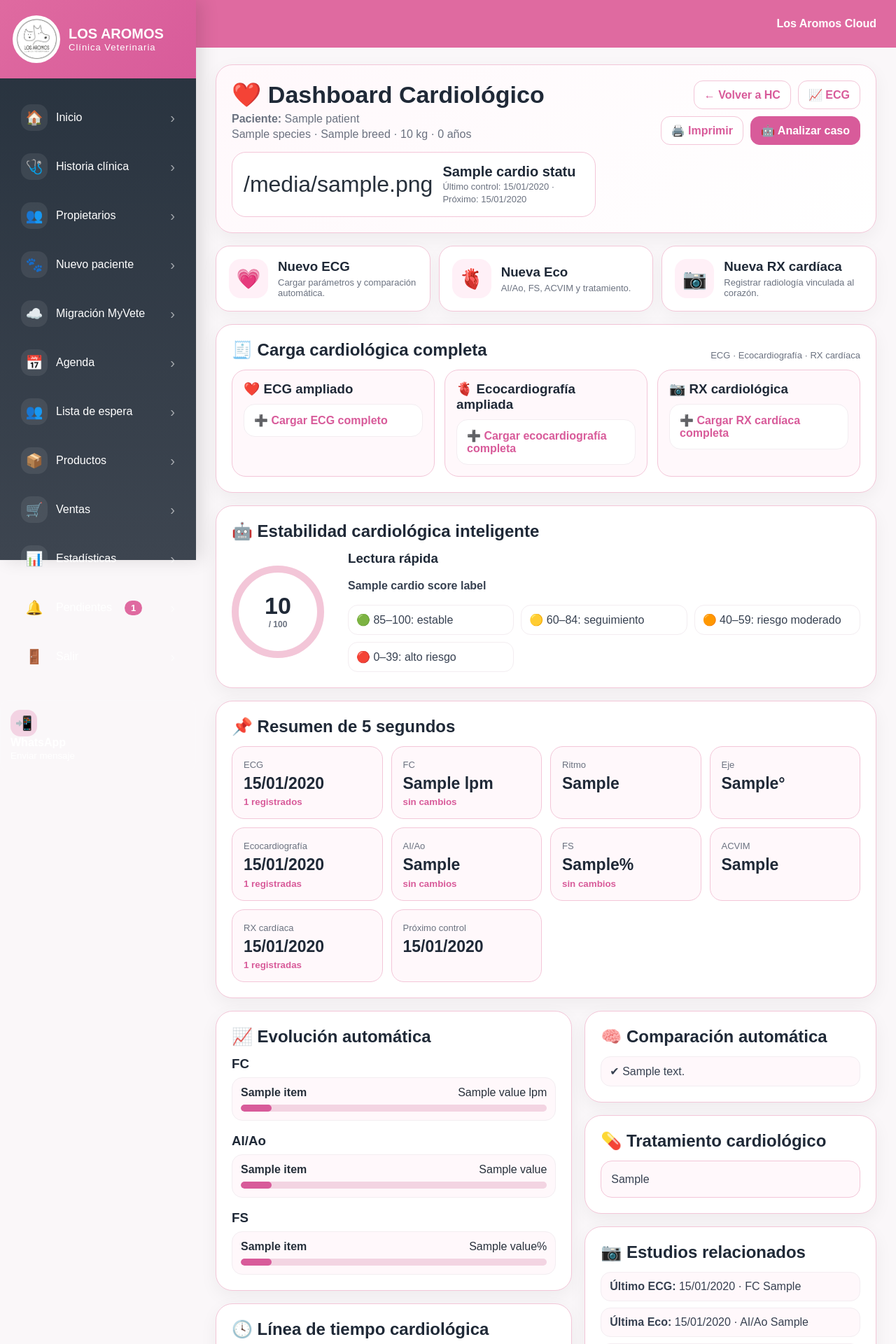
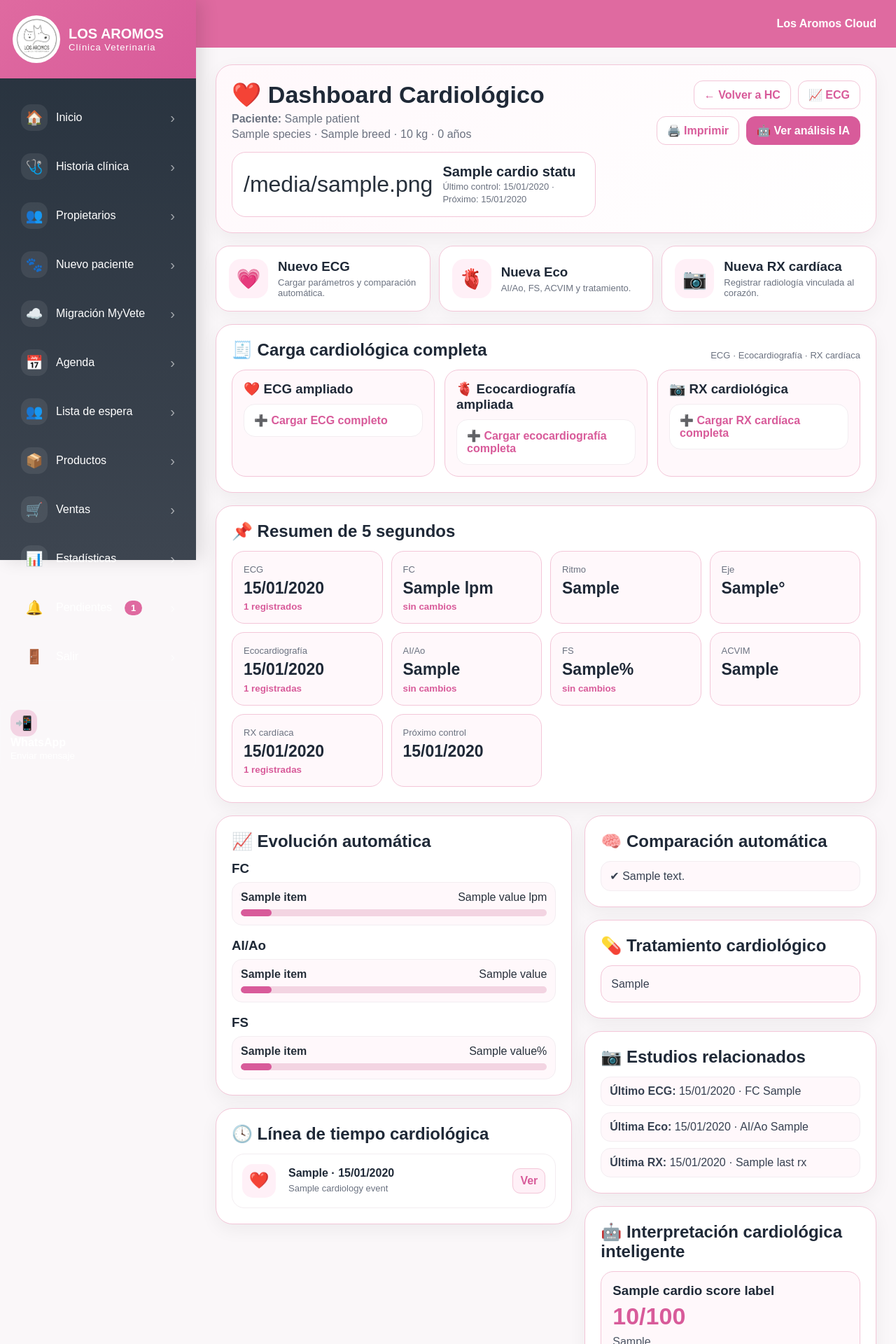
Before and after one commit to clinicaveterinaria-arch/los-aromos-cloud, a FastAPI app: template app/templates/patient_cardiology.html in a window 1280 px wide. Shown: the top 1920 px of the page at 70% size. Run offline with FastAPI, Linux system fonts and the light colour scheme; the template is opened without the code that fills it: most values are stand-ins (such as "Sample title", 1, 10 or a date in 2020); parts of the project's set-up code (start-up, migrations or seed data) failed here and were passed over.

Commit message:
Update patient_cardiology.html

```diff
--- a/app/templates/patient_cardiology.html
+++ b/app/templates/patient_cardiology.html
@@ -153,7 +153,7 @@
             <a href="/patients/{{ patient.id }}" class="cardio-btn">← Volver a HC</a>
             <a href="/patients/{{ patient.id }}/cardiology/ecg" class="cardio-btn">📈 ECG</a>
             <a href="/patients/{{ patient.id }}/print" target="_blank" class="cardio-btn">🖨️ Imprimir</a>
-            <a href="#" class="cardio-btn primary" onclick="alert('Próximamente: análisis cardiológico automático.'); return false;">🤖 Analizar caso</a>
+            <a href="#ia-cardiologica" class="cardio-btn primary">🤖 Ver análisis IA</a>
         </div>
     </div>
 
@@ -282,40 +282,6 @@
                 </details>
             </div>
 
-        </div>
-    </div>
-
-    <div class="cardio-card">
-        <h2>🤖 Estabilidad cardiológica inteligente</h2>
-        <div class="ai-score-wrap">
-            <div class="ai-score-circle">
-                <div>
-                    {% if cardio_score is defined %}
-                        <b>{{ cardio_score }}</b>
-                        <span>/ 100</span>
-                    {% else %}
-                        <b>—</b>
-                        <span>pendiente</span>
-                    {% endif %}
-                </div>
-            </div>
-            <div>
-                <h3 style="margin-top:0;">Lectura rápida</h3>
-                {% if cardio_score_label is defined %}
-                    <p style="color:#374151;line-height:1.45;"><b>{{ cardio_score_label }}</b></p>
-                {% else %}
-                    <p style="color:#374151;line-height:1.45;">
-                        La puntuación automática se activará en el próximo bloque, cuando conectemos el motor clínico.
-                        Ya queda reservado el espacio para valorar estabilidad, riesgo y tendencia.
-                    </p>
-                {% endif %}
-                <div class="ai-mini-grid">
-                    <div class="ai-mini-card">🟢 85–100: estable</div>
-                    <div class="ai-mini-card">🟡 60–84: seguimiento</div>
-                    <div class="ai-mini-card">🟠 40–59: riesgo moderado</div>
-                    <div class="ai-mini-card">🔴 0–39: alto riesgo</div>
-                </div>
-            </div>
         </div>
     </div>
 
@@ -518,22 +484,22 @@
                 </div>
             </div>
 
-<div class="cardio-card">
+<div class="cardio-card" id="ia-cardiologica">
     <h2>🤖 Interpretación cardiológica inteligente</h2>
 
     <div style="border:1px solid #f3c6d8;background:#fff8fb;border-radius:18px;padding:16px;margin-bottom:14px;">
-        <h3 style="margin:0 0 6px 0;">{{ cardio_score_label }}</h3>
+        <h3 style="margin:0 0 6px 0;">{{ cardio_score_label if cardio_score_label is defined else 'Pendiente' }}</h3>
 
         <div style="font-size:34px;font-weight:bold;color:#d85b9a;">
-            {{ cardio_score }}/100
+            {{ cardio_score if cardio_score is defined else '—' }}/100
         </div>
 
         <p style="margin:8px 0 0 0;color:#4b5563;">
-            {{ cardio_ai_conclusion }}
+            {{ cardio_ai_conclusion if cardio_ai_conclusion is defined else 'El análisis inteligente se mostrará cuando el backend envíe los datos.' }}
         </p>
     </div>
 
-    {% if cardio_ai_alerts %}
+    {% if cardio_ai_alerts is defined and cardio_ai_alerts %}
     <div style="border:1px solid #fecaca;background:#fef2f2;border-radius:16px;padding:14px;margin-bottom:14px;">
         <h3 style="margin-top:0;">⚠️ Alertas detectadas</h3>
 
@@ -543,12 +509,12 @@
     </div>
     {% endif %}
 
-    {% for section in cardio_ai_sections %}
+    {% for section in (cardio_ai_sections if cardio_ai_sections is defined else []) %}
     <div style="border:1px solid #f3edf1;background:white;border-radius:16px;padding:14px;margin-bottom:12px;">
 
         <h3>{{ section["title"] }}</h3>
 
-        {% for item in section.items %}
+        {% for item in section["items"] %}
             <p style="margin:6px 0;color:#374151;">✔ {{ item }}</p>
         {% endfor %}
 
@@ -559,7 +525,7 @@
 
         <h3 style="margin-top:0;">📌 Recomendaciones</h3>
 
-        {% for rec in cardio_ai_recommendations %}
+        {% for rec in (cardio_ai_recommendations if cardio_ai_recommendations is defined else []) %}
             <p style="margin:6px 0;">• {{ rec }}</p>
         {% endfor %}
 
```
